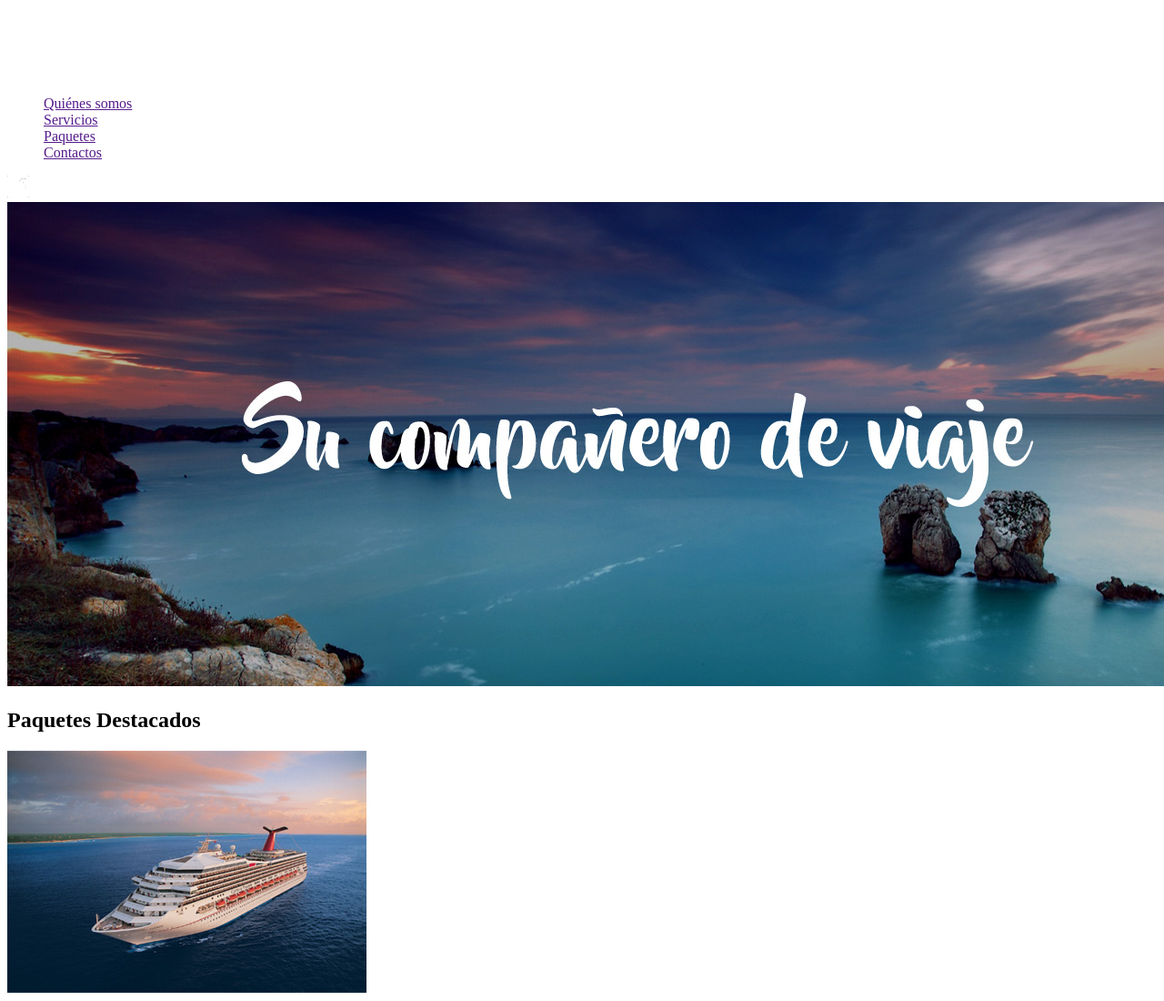
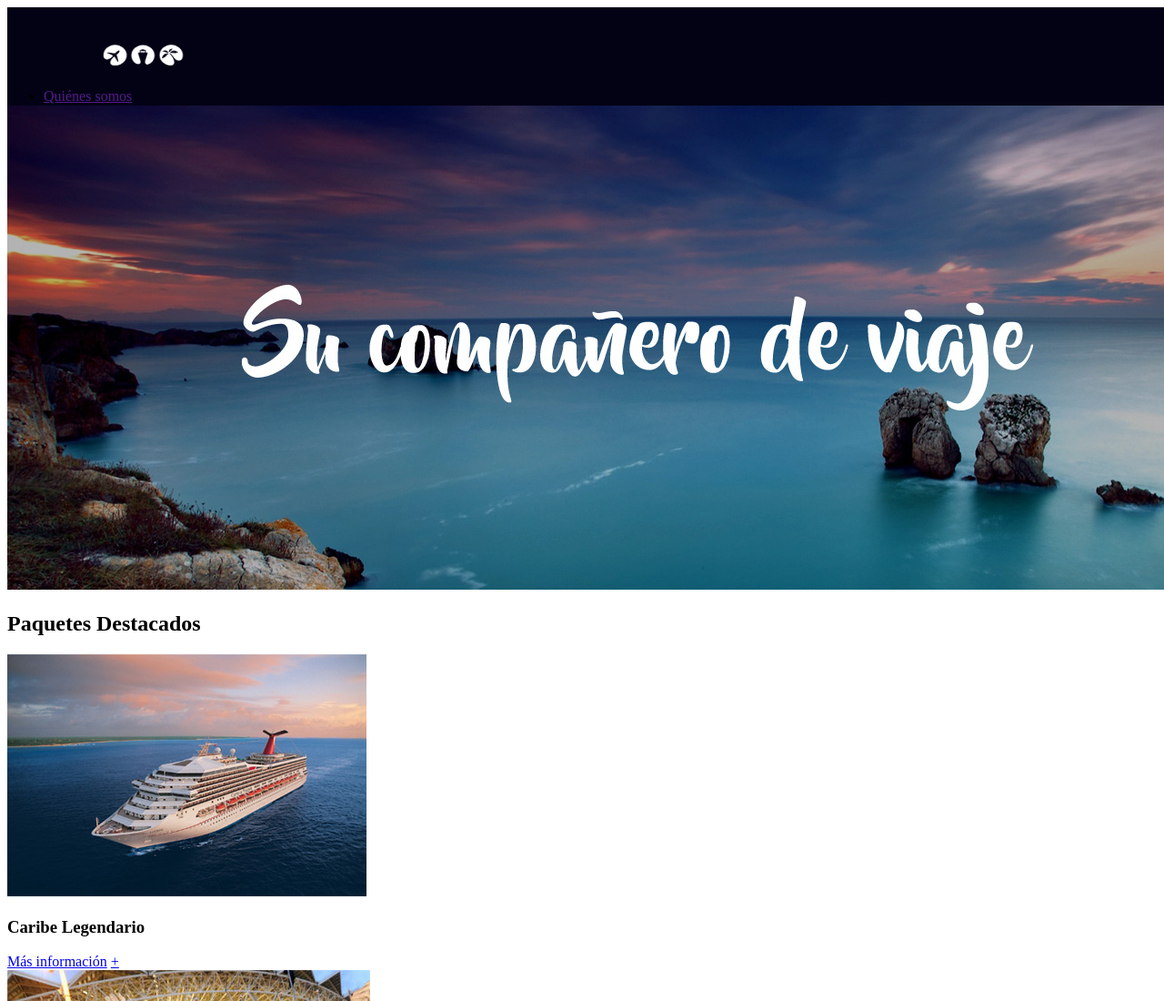
Before and after one commit to kendollcastro/psd-to-html-quiz, a website: page index.html in a window 1280 px wide. Shown: the top 1100 px of the page at 91% size. Drawn offline with Linux system fonts and the light colour scheme.

Commit message:
Agregamos estilo a el header y seguimos trabajando en ello

```diff
--- a/css/styles.css
+++ b/css/styles.css
@@ -1,10 +1,28 @@
-/*Global*/
-.wrapper {
-  width: 1438px; }
+/*Wrapper*/
+#wrapper{
+  width: 1440px;
+  margin: 0 auto;
+}
+
+.clearfix::after{
+  content: "";
+  clear: both;
+  display: table;
+}
 
 /*Header*/
-.header {
-  background-color: red; }
 
-.nav-list {
-  list-style: none; }
+#header{
+  height: 108px;
+  background-color: #030215;
+}
+
+/*Logo*/
+
+#logo-header img{
+  width: 92px;
+  height: 30px;
+  padding-top: 39px;
+  padding-left: 104px;
+
+}
--- a/index.html
+++ b/index.html
@@ -8,13 +8,16 @@
 </head>
 <body>
   <div id="wrapper">
+
     <!--Header-->
-    <div id="header">
-      <div id="logo-header">
+    <div id="header" class="clearfix" >
+      <!--Logo-->
+      <div id="logo-header" class="clearfix">
         <img src="img/iconos.png" alt="">
       </div>
-      <div id="nav-menu">
-        <ul class="nav-list">
+      <!--Menu List-->
+      <div id="nav-menu" class="clearfix">
+        <ul class="nav-list" class="clearfix">
           <li><a href="">Quiénes somos</a></li>
           <li><a href="">Servicios</a></li>
           <li><a href="">Paquetes</a></li>
@@ -25,7 +28,7 @@
         <img src="img/fb.png" alt="">
       </div>
     </div>
-  </div>
+
 
     <!--Slider/Imagen de Portada-->
     <div id="slider-img">
@@ -97,6 +100,7 @@
           <a href="#">+</a>
         </div>
       </div>
+    </div>
 
     <!--Quienes somos-->
     <div id="quienes-somos">
@@ -111,7 +115,7 @@
       </div>
 
     <!--Footer-->
-    <div></div>
+    <div>
       <div id="nav-footer">
         <ul>
           <li>Quiénes Somos</li>
--- a/sass/partial/_header.scss
+++ /dev/null
@@ -1,7 +0,0 @@
-.header{
-    background-color: red;
-}
-
-.nav-list{
-    list-style: none;
-}
--- a/sass/partial/_settings.scss
+++ /dev/null
@@ -1,4 +0,0 @@
-
-.wrapper{
-    width: 1438px;
-}
--- a/sass/styles.scss
+++ /dev/null
@@ -1,6 +0,0 @@
-/*Global*/
-
-@import'partial/settings';
-
-/*Header*/
-@import'partial/header';
```
Lines whose indentation alone changed are shown as unchanged.
